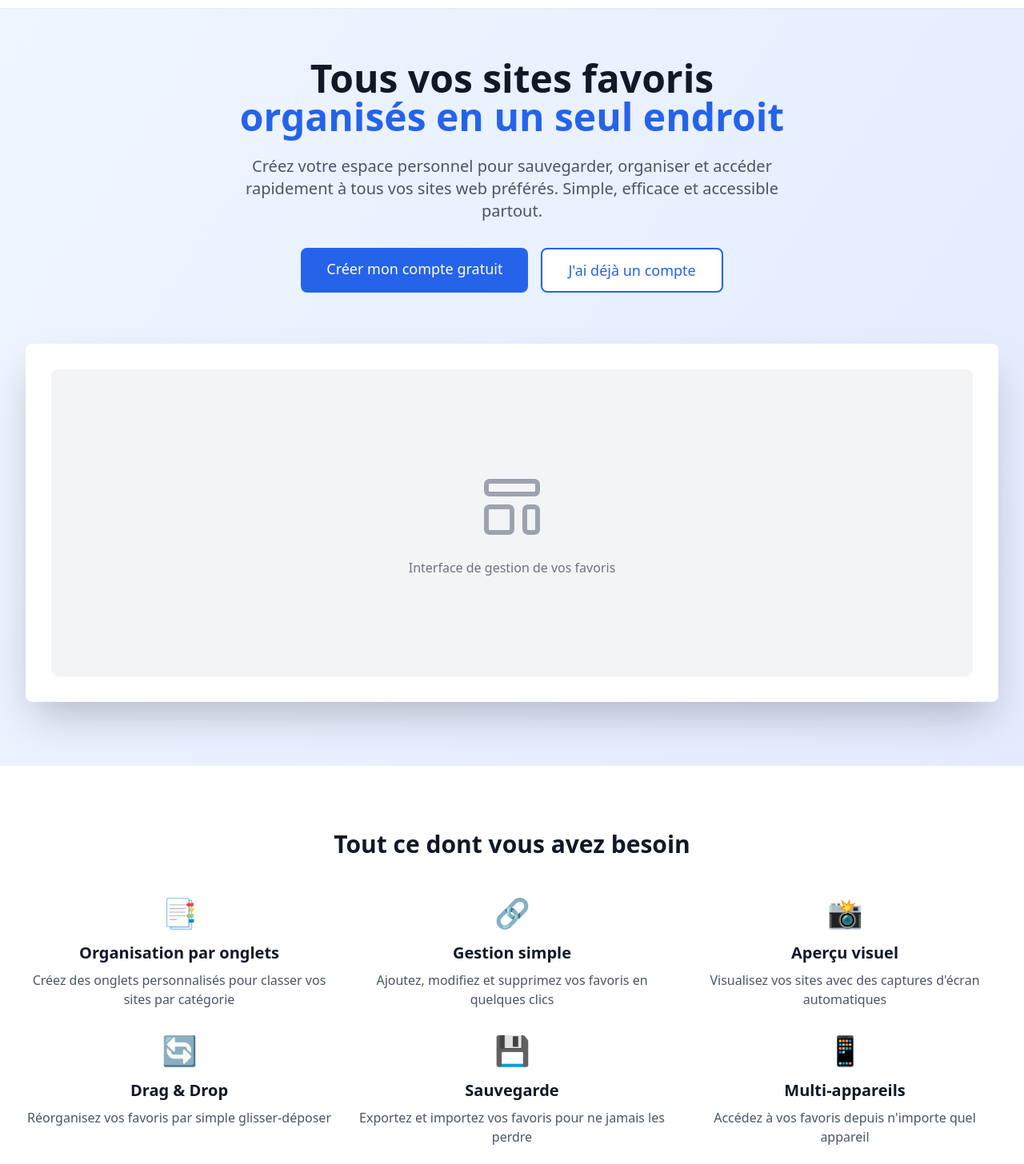
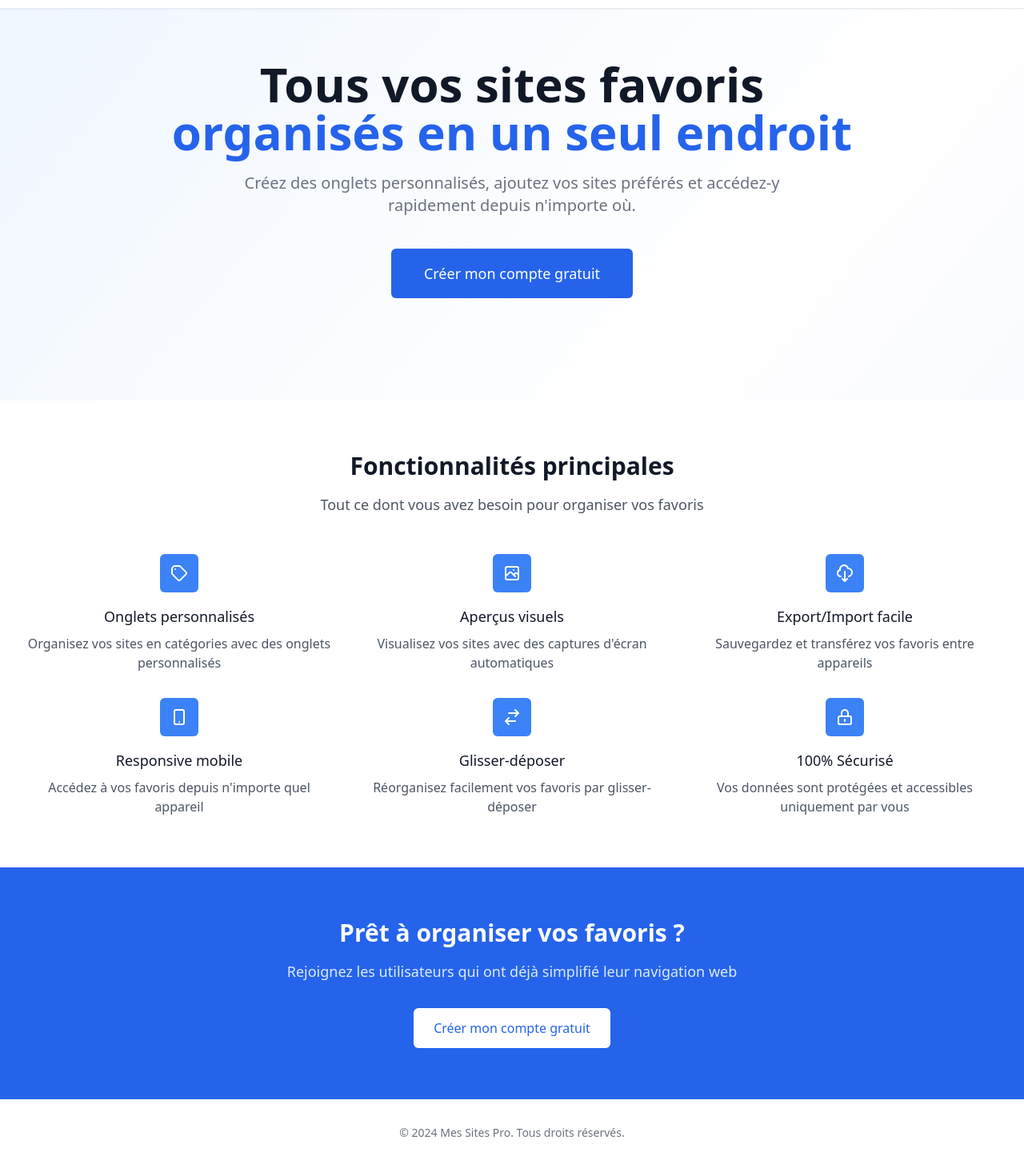
Before and after one commit to Web-Online-Concept/mes-sites-pro, a Next.js app: page /home in a window 1280 px wide. Shown: the part 54-1510 px from the top of the page at 80% size. Built offline with nearby package versions, Linux system fonts and the light colour scheme.

Commit message:
Update home.js

```diff
--- a/pages/home.js
+++ b/pages/home.js
@@ -1,174 +1,305 @@
+import { useState, useEffect } from 'react';
+import { useRouter } from 'next/router';
 import Head from 'next/head';
 import Link from 'next/link';
-import { useEffect, useState } from 'react';
-import { useRouter } from 'next/router';
 import Cookies from 'js-cookie';
+import toast, { Toaster } from 'react-hot-toast';
 
-export default function LandingPage() {
+export default function HomePage() {
   const router = useRouter();
   const [isAuthenticated, setIsAuthenticated] = useState(false);
+  const [showLoginForm, setShowLoginForm] = useState(false);
+  const [loginData, setLoginData] = useState({
+    username: '',
+    password: ''
+  });
+  const [loading, setLoading] = useState(false);
 
   useEffect(() => {
     const token = Cookies.get('auth-token');
     if (token) {
-      // Si connecté, aller directement à l'app
+      setIsAuthenticated(true);
+    }
+  }, []);
+
+  const handleLogin = async (e) => {
+    e.preventDefault();
+    setLoading(true);
+
+    try {
+      const response = await fetch('/api/auth/login', {
+        method: 'POST',
+        headers: { 'Content-Type': 'application/json' },
+        body: JSON.stringify(loginData),
+      });
+
+      if (response.ok) {
+        const data = await response.json();
+
+        // Stocker le token et le username
+        Cookies.set('auth-token', data.token, { expires: 7, path: '/' });
+        Cookies.set('username', data.username, { expires: 7, path: '/' });
+
+        toast.success('Connexion réussie !');
+
+        // Redirection immédiate vers l'application
+        setTimeout(() => {
           router.push('/');
+        }, 500);
+      } else {
+        const error = await response.json();
+        toast.error(error.error || 'Erreur de connexion');
       }
-  }, [router]);
-
-  const features = [
-    {
-      icon: '📑',
-      title: 'Organisation par onglets',
-      description: 'Créez des onglets personnalisés pour classer vos sites par catégorie'
-    },
-    {
-      icon: '🔗',
-      title: 'Gestion simple',
-      description: 'Ajoutez, modifiez et supprimez vos favoris en quelques clics'
-    },
-    {
-      icon: '📸',
-      title: 'Aperçu visuel',
-      description: 'Visualisez vos sites avec des captures d\'écran automatiques'
-    },
-    {
-      icon: '🔄',
-      title: 'Drag & Drop',
-      description: 'Réorganisez vos favoris par simple glisser-déposer'
-    },
-    {
-      icon: '💾',
-      title: 'Sauvegarde',
-      description: 'Exportez et importez vos favoris pour ne jamais les perdre'
-    },
-    {
-      icon: '📱',
-      title: 'Multi-appareils',
-      description: 'Accédez à vos favoris depuis n\'importe quel appareil'
+    } catch (error) {
+      console.error('Login error:', error);
+      toast.error('Erreur de connexion');
+    } finally {
+      setLoading(false);
     }
-  ];
+  };
 
   return (
     <>
       <Head>
-        <title>Mes Sites Pro - Gestionnaire de favoris intelligent</title>
-        <meta name="description" content="Organisez tous vos sites favoris en un seul endroit avec notre gestionnaire de favoris intelligent" />
+        <title>Mes Sites Pro - Organisez vos favoris</title>
+        <meta name="description" content="Tous vos sites favoris organisés en un seul endroit" />
       </Head>
+      <Toaster position="top-right" />
 
-      <div className="min-h-screen bg-gradient-to-br from-blue-50 to-indigo-100">
-        {/* Navigation */}
-        <nav className="bg-white shadow-sm">
-          <div className="max-w-7xl mx-auto px-4 sm:px-6 lg:px-8">
+      <div className="min-h-screen bg-gradient-to-br from-blue-50 via-white to-indigo-50">
+        {/* Header avec connexion intégrée */}
+        <header className="bg-white shadow-sm border-b">
+          <nav className="max-w-7xl mx-auto px-4 sm:px-6 lg:px-8">
             <div className="flex justify-between items-center h-16">
               <div className="flex items-center">
-                <h1 className="text-2xl font-bold text-primary-600">Mes Sites Pro</h1>
+                <h1 className="text-2xl font-bold text-gray-900">Mes Sites Pro</h1>
               </div>
+
+              {/* Section connexion */}
               <div className="flex items-center space-x-4">
                 {isAuthenticated ? (
-                  <Link href="/" className="bg-primary-600 text-white px-4 py-2 rounded-md hover:bg-primary-700 transition-colors">
+                  <Link href="/" className="bg-blue-600 text-white px-4 py-2 rounded-lg hover:bg-blue-700 transition-colors">
                     Accéder à mes favoris
                   </Link>
                 ) : (
                   <>
-                    <Link href="/login" className="text-gray-700 hover:text-primary-600 transition-colors">
+                    {!showLoginForm ? (
+                      <>
+                        <button
+                          onClick={() => setShowLoginForm(true)}
+                          className="text-gray-700 hover:text-gray-900 font-medium"
+                        >
                           Connexion
-                    </Link>
-                    <Link href="/register" className="bg-primary-600 text-white px-4 py-2 rounded-md hover:bg-primary-700 transition-colors">
+                        </button>
+                        <Link href="/register" className="bg-blue-600 text-white px-4 py-2 rounded-lg hover:bg-blue-700 transition-colors">
                           Commencer gratuitement
                         </Link>
+                      </>
+                    ) : (
+                      <form onSubmit={handleLogin} className="flex items-center space-x-3">
+                        <input
+                          type="text"
+                          placeholder="Nom d'utilisateur"
+                          value={loginData.username}
+                          onChange={(e) => setLoginData({ ...loginData, username: e.target.value })}
+                          className="px-3 py-1.5 border border-gray-300 rounded-md focus:outline-none focus:ring-2 focus:ring-blue-500 text-sm"
+                          required
+                          autoFocus
+                        />
+                        <input
+                          type="password"
+                          placeholder="Mot de passe"
+                          value={loginData.password}
+                          onChange={(e) => setLoginData({ ...loginData, password: e.target.value })}
+                          className="px-3 py-1.5 border border-gray-300 rounded-md focus:outline-none focus:ring-2 focus:ring-blue-500 text-sm"
+                          required
+                        />
+                        <button
+                          type="submit"
+                          disabled={loading}
+                          className="bg-blue-600 text-white px-4 py-1.5 rounded-md hover:bg-blue-700 transition-colors text-sm disabled:opacity-50"
+                        >
+                          {loading ? '...' : 'Se connecter'}
+                        </button>
+                        <button
+                          type="button"
+                          onClick={() => {
+                            setShowLoginForm(false);
+                            setLoginData({ username: '', password: '' });
+                          }}
+                          className="text-gray-500 hover:text-gray-700"
+                        >
+                          <svg className="w-5 h-5" fill="none" stroke="currentColor" viewBox="0 0 24 24">
+                            <path strokeLinecap="round" strokeLinejoin="round" strokeWidth={2} d="M6 18L18 6M6 6l12 12" />
+                          </svg>
+                        </button>
+                      </form>
+                    )}
+                  </>
+                )}
+              </div>
+            </div>
+          </nav>
+        </header>
+
+        {/* Hero Section */}
+        <section className="relative pt-16 pb-32">
+          <div className="max-w-7xl mx-auto px-4 sm:px-6 lg:px-8">
+            <div className="text-center">
+              <h2 className="text-4xl font-extrabold text-gray-900 sm:text-5xl md:text-6xl">
+                Tous vos sites favoris
+                <span className="block text-blue-600">organisés en un seul endroit</span>
+              </h2>
+              <p className="mt-3 max-w-md mx-auto text-base text-gray-500 sm:text-lg md:mt-5 md:text-xl md:max-w-3xl">
+                Créez des onglets personnalisés, ajoutez vos sites préférés et accédez-y rapidement depuis n'importe où.
+              </p>
+              <div className="mt-10">
+                {isAuthenticated ? (
+                  <Link href="/" className="inline-flex items-center px-6 py-3 border border-transparent text-base font-medium rounded-md text-white bg-blue-600 hover:bg-blue-700 md:py-4 md:text-lg md:px-10">
+                    Accéder à mes favoris
+                  </Link>
+                ) : (
+                  <>
+                    {!showLoginForm && (
+                      <Link href="/register" className="inline-flex items-center px-6 py-3 border border-transparent text-base font-medium rounded-md text-white bg-blue-600 hover:bg-blue-700 md:py-4 md:text-lg md:px-10">
+                        Créer mon compte gratuit
+                      </Link>
+                    )}
                   </>
                 )}
               </div>
             </div>
           </div>
-        </nav>
+        </section>
 
-        {/* Hero Section */}
-        <div className="max-w-7xl mx-auto px-4 sm:px-6 lg:px-8 pt-16 pb-20">
+        {/* Features Section */}
+        <section className="py-16 bg-white">
+          <div className="max-w-7xl mx-auto px-4 sm:px-6 lg:px-8">
             <div className="text-center">
-            <h2 className="text-4xl sm:text-5xl font-bold text-gray-900 mb-6">
-              Tous vos sites favoris<br />
-              <span className="text-primary-600">organisés en un seul endroit</span>
-            </h2>
-            <p className="text-xl text-gray-600 mb-8 max-w-2xl mx-auto">
-              Créez votre espace personnel pour sauvegarder, organiser et accéder rapidement à tous vos sites web préférés.
-              Simple, efficace et accessible partout.
+              <h3 className="text-3xl font-bold text-gray-900">Fonctionnalités principales</h3>
+              <p className="mt-4 text-lg text-gray-600">Tout ce dont vous avez besoin pour organiser vos favoris</p>
+            </div>
+
+            <div className="mt-12 grid grid-cols-1 gap-8 sm:grid-cols-2 lg:grid-cols-3">
+              {/* Feature 1 */}
+              <div className="text-center">
+                <div className="flex items-center justify-center h-12 w-12 rounded-md bg-blue-500 text-white mx-auto">
+                  <svg className="h-6 w-6" fill="none" stroke="currentColor" viewBox="0 0 24 24">
+                    <path strokeLinecap="round" strokeLinejoin="round" strokeWidth={2} d="M7 7h.01M7 3h5c.512 0 1.024.195 1.414.586l7 7a2 2 0 010 2.828l-7 7a2 2 0 01-2.828 0l-7-7A1.994 1.994 0 013 12V7a4 4 0 014-4z" />
+                  </svg>
+                </div>
+                <h4 className="mt-4 text-lg font-medium text-gray-900">Onglets personnalisés</h4>
+                <p className="mt-2 text-base text-gray-600">
+                  Organisez vos sites en catégories avec des onglets personnalisés
                 </p>
-            <div className="flex flex-col sm:flex-row gap-4 justify-center">
+              </div>
+
+              {/* Feature 2 */}
+              <div className="text-center">
+                <div className="flex items-center justify-center h-12 w-12 rounded-md bg-blue-500 text-white mx-auto">
+                  <svg className="h-6 w-6" fill="none" stroke="currentColor" viewBox="0 0 24 24">
+                    <path strokeLinecap="round" strokeLinejoin="round" strokeWidth={2} d="M4 16l4.586-4.586a2 2 0 012.828 0L16 16m-2-2l1.586-1.586a2 2 0 012.828 0L20 14m-6-6h.01M6 20h12a2 2 0 002-2V6a2 2 0 00-2-2H6a2 2 0 00-2 2v12a2 2 0 002 2z" />
+                  </svg>
+                </div>
+                <h4 className="mt-4 text-lg font-medium text-gray-900">Aperçus visuels</h4>
+                <p className="mt-2 text-base text-gray-600">
+                  Visualisez vos sites avec des captures d'écran automatiques
+                </p>
+              </div>
+
+              {/* Feature 3 */}
+              <div className="text-center">
+                <div className="flex items-center justify-center h-12 w-12 rounded-md bg-blue-500 text-white mx-auto">
+                  <svg className="h-6 w-6" fill="none" stroke="currentColor" viewBox="0 0 24 24">
+                    <path strokeLinecap="round" strokeLinejoin="round" strokeWidth={2} d="M7 16a4 4 0 01-.88-7.903A5 5 0 1115.9 6L16 6a5 5 0 011 9.9M9 19l3 3m0 0l3-3m-3 3V10" />
+                  </svg>
+                </div>
+                <h4 className="mt-4 text-lg font-medium text-gray-900">Export/Import facile</h4>
+                <p className="mt-2 text-base text-gray-600">
+                  Sauvegardez et transférez vos favoris entre appareils
+                </p>
+              </div>
+
+              {/* Feature 4 */}
+              <div className="text-center">
+                <div className="flex items-center justify-center h-12 w-12 rounded-md bg-blue-500 text-white mx-auto">
+                  <svg className="h-6 w-6" fill="none" stroke="currentColor" viewBox="0 0 24 24">
+                    <path strokeLinecap="round" strokeLinejoin="round" strokeWidth={2} d="M12 18h.01M8 21h8a2 2 0 002-2V5a2 2 0 00-2-2H8a2 2 0 00-2 2v14a2 2 0 002 2z" />
+                  </svg>
+                </div>
+                <h4 className="mt-4 text-lg font-medium text-gray-900">Responsive mobile</h4>
+                <p className="mt-2 text-base text-gray-600">
+                  Accédez à vos favoris depuis n'importe quel appareil
+                </p>
+              </div>
+
+              {/* Feature 5 */}
+              <div className="text-center">
+                <div className="flex items-center justify-center h-12 w-12 rounded-md bg-blue-500 text-white mx-auto">
+                  <svg className="h-6 w-6" fill="none" stroke="currentColor" viewBox="0 0 24 24">
+                    <path strokeLinecap="round" strokeLinejoin="round" strokeWidth={2} d="M8 7h12m0 0l-4-4m4 4l-4 4m0 6H4m0 0l4 4m-4-4l4-4" />
+                  </svg>
+                </div>
+                <h4 className="mt-4 text-lg font-medium text-gray-900">Glisser-déposer</h4>
+                <p className="mt-2 text-base text-gray-600">
+                  Réorganisez facilement vos favoris par glisser-déposer
+                </p>
+              </div>
+
+              {/* Feature 6 */}
+              <div className="text-center">
+                <div className="flex items-center justify-center h-12 w-12 rounded-md bg-blue-500 text-white mx-auto">
+                  <svg className="h-6 w-6" fill="none" stroke="currentColor" viewBox="0 0 24 24">
+                    <path strokeLinecap="round" strokeLinejoin="round" strokeWidth={2} d="M12 15v2m-6 4h12a2 2 0 002-2v-6a2 2 0 00-2-2H6a2 2 0 00-2 2v6a2 2 0 002 2zm10-10V7a4 4 0 00-8 0v4h8z" />
+                  </svg>
+                </div>
+                <h4 className="mt-4 text-lg font-medium text-gray-900">100% Sécurisé</h4>
+                <p className="mt-2 text-base text-gray-600">
+                  Vos données sont protégées et accessibles uniquement par vous
+                </p>
+              </div>
+            </div>
+          </div>
+        </section>
+
+        {/* CTA Section */}
+        <section className="bg-blue-600 py-16">
+          <div className="max-w-7xl mx-auto px-4 sm:px-6 lg:px-8 text-center">
+            <h3 className="text-3xl font-bold text-white">Prêt à organiser vos favoris ?</h3>
+            <p className="mt-4 text-lg text-blue-100">
+              Rejoignez les utilisateurs qui ont déjà simplifié leur navigation web
+            </p>
+            <div className="mt-8">
               {isAuthenticated ? (
-                <Link href="/" className="bg-primary-600 text-white px-8 py-3 rounded-lg text-lg font-medium hover:bg-primary-700 transition-colors">
+                <Link href="/" className="inline-flex items-center px-6 py-3 border border-transparent text-base font-medium rounded-md text-blue-600 bg-white hover:bg-gray-50">
                   Accéder à mes favoris
                 </Link>
               ) : (
                 <>
-                  <Link href="/register" className="bg-primary-600 text-white px-8 py-3 rounded-lg text-lg font-medium hover:bg-primary-700 transition-colors">
+                  {!showLoginForm ? (
+                    <Link href="/register" className="inline-flex items-center px-6 py-3 border border-transparent text-base font-medium rounded-md text-blue-600 bg-white hover:bg-gray-50">
                       Créer mon compte gratuit
                     </Link>
-                  <Link href="/login" className="bg-white text-primary-600 px-8 py-3 rounded-lg text-lg font-medium border-2 border-primary-600 hover:bg-primary-50 transition-colors">
-                    J'ai déjà un compte
-                  </Link>
+                  ) : (
+                    <button
+                      onClick={() => setShowLoginForm(false)}
+                      className="inline-flex items-center px-6 py-3 border border-transparent text-base font-medium rounded-md text-blue-600 bg-white hover:bg-gray-50"
+                    >
+                      Connectez-vous dans le header ci-dessus
+                    </button>
+                  )}
                 </>
               )}
             </div>
           </div>
-
-          {/* Screenshot placeholder */}
-          <div className="mt-16 bg-white rounded-lg shadow-2xl p-8">
-            <div className="bg-gray-100 rounded-lg h-96 flex items-center justify-center">
-              <div className="text-center">
-                <svg className="w-24 h-24 text-gray-400 mx-auto mb-4" fill="none" stroke="currentColor" viewBox="0 0 24 24">
-                  <path strokeLinecap="round" strokeLinejoin="round" strokeWidth={1.5} d="M4 5a1 1 0 011-1h14a1 1 0 011 1v2a1 1 0 01-1 1H5a1 1 0 01-1-1V5zM4 13a1 1 0 011-1h6a1 1 0 011 1v6a1 1 0 01-1 1H5a1 1 0 01-1-1v-6zM16 13a1 1 0 011-1h2a1 1 0 011 1v6a1 1 0 01-1 1h-2a1 1 0 01-1-1v-6z" />
-                </svg>
-                <p className="text-gray-500">Interface de gestion de vos favoris</p>
-              </div>
-            </div>
-          </div>
-        </div>
-
-        {/* Features */}
-        <div className="bg-white py-20">
-          <div className="max-w-7xl mx-auto px-4 sm:px-6 lg:px-8">
-            <h3 className="text-3xl font-bold text-center text-gray-900 mb-12">
-              Tout ce dont vous avez besoin
-            </h3>
-            <div className="grid grid-cols-1 md:grid-cols-2 lg:grid-cols-3 gap-8">
-              {features.map((feature, index) => (
-                <div key={index} className="text-center">
-                  <div className="text-4xl mb-4">{feature.icon}</div>
-                  <h4 className="text-xl font-semibold text-gray-900 mb-2">{feature.title}</h4>
-                  <p className="text-gray-600">{feature.description}</p>
-                </div>
-              ))}
-            </div>
-          </div>
-        </div>
-
-        {/* CTA */}
-        <div className="bg-primary-600 py-16">
-          <div className="max-w-4xl mx-auto text-center px-4">
-            <h3 className="text-3xl font-bold text-white mb-4">
-              Prêt à organiser vos favoris ?
-            </h3>
-            <p className="text-xl text-primary-100 mb-8">
-              Rejoignez-nous et commencez à organiser vos sites web dès maintenant.
-            </p>
-            {isAuthenticated ? (
-              <Link href="/" className="bg-white text-primary-600 px-8 py-3 rounded-lg text-lg font-medium hover:bg-gray-100 transition-colors inline-block">
-                Accéder à mes favoris
-              </Link>
-            ) : (
-              <Link href="/register" className="bg-white text-primary-600 px-8 py-3 rounded-lg text-lg font-medium hover:bg-gray-100 transition-colors inline-block">
-                Commencer gratuitement
-              </Link>
-            )}
-          </div>
-        </div>
+        </section>
 
         {/* Footer */}
-        <footer className="bg-gray-900 text-gray-400 py-8">
-          <div className="max-w-7xl mx-auto px-4 text-center">
-            <p>&copy; 2024 Mes Sites Pro. Tous droits réservés.</p>
+        <footer className="bg-white">
+          <div className="max-w-7xl mx-auto px-4 sm:px-6 lg:px-8 py-8">
+            <p className="text-center text-gray-500 text-sm">
+              © 2024 Mes Sites Pro. Tous droits réservés.
+            </p>
           </div>
         </footer>
       </div>
```
Lines whose indentation alone changed are shown as unchanged.
